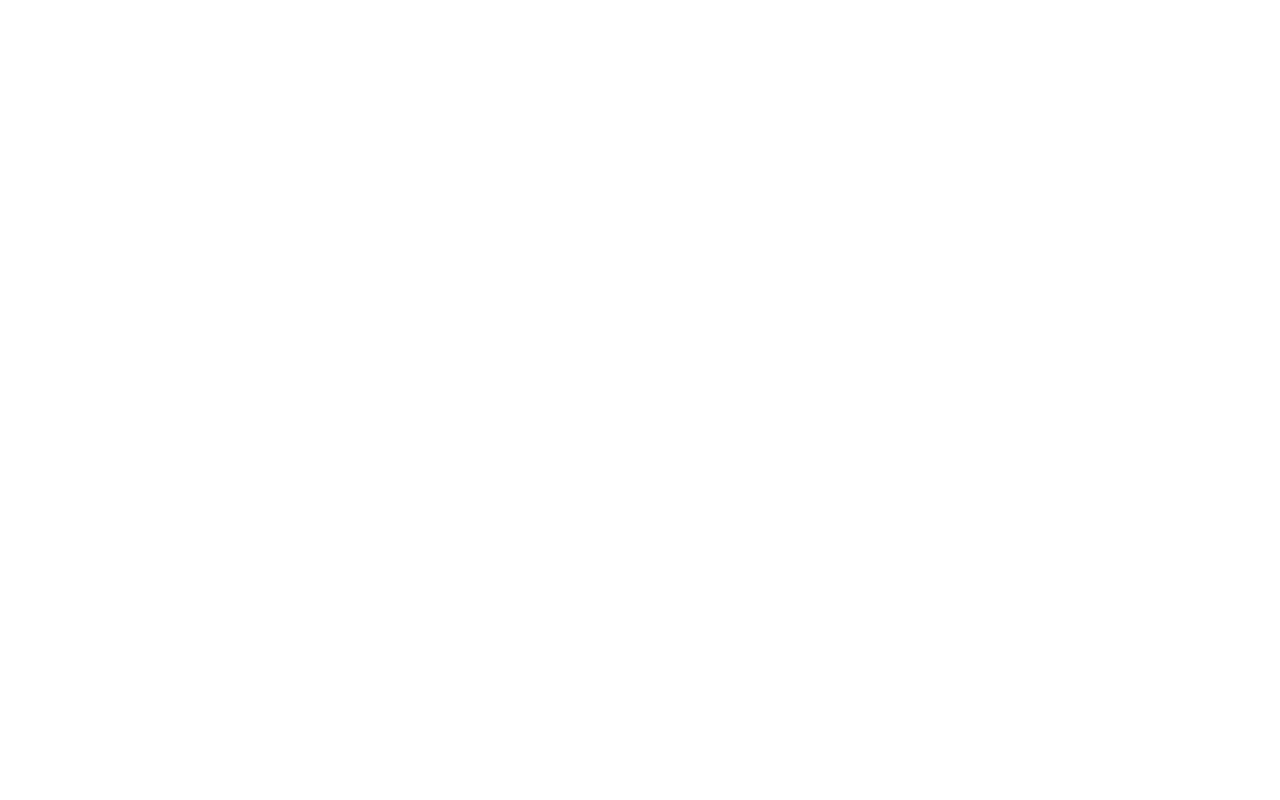
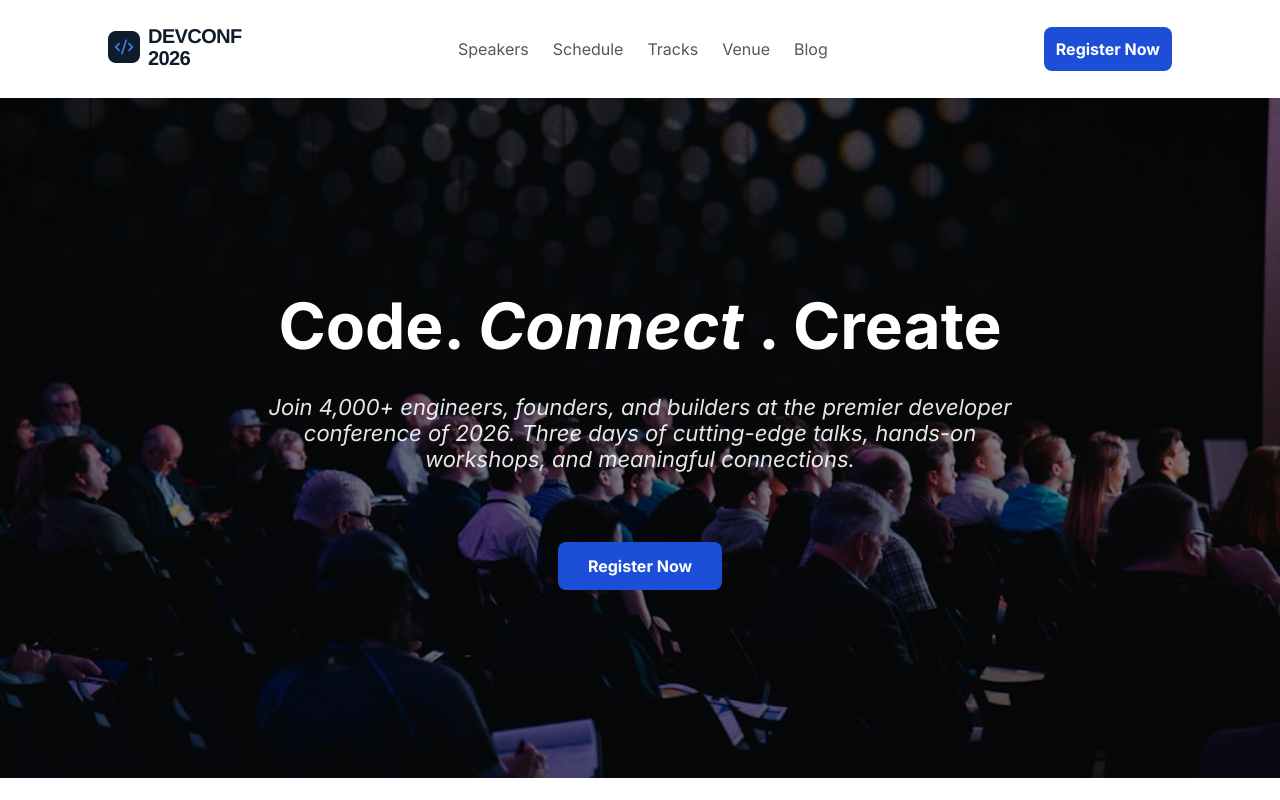
Before and after one commit to DeveloperNadim/Devconf-2026, a plain HTML site: page index.html in a window 1280 px wide. Drawn offline with Linux system fonts and the light colour scheme.

Commit message:
create hero section

```diff
--- a/css/style.css
+++ b/css/style.css
@@ -2,4 +2,78 @@
     padding: 0;
     margin: 0;
     box-sizing: border-box;
+    font-family: "Inter", sans-serif;
 }
+/* navbar section */
+nav {
+    display: flex;
+    justify-content: space-around;
+    padding: 25px 0;
+    align-items: center;
+}
+.logo img {
+ cursor: pointer;
+}
+.menu > ul {
+   display: flex;
+   list-style: none;
+   gap: 24px;
+}
+.menu ul li a {
+    text-decoration: none;
+    color: #575757;
+    font-size: 16px;
+    font-weight: 400;
+    text-align: center;
+}
+.global-button {
+    color: #FFFFFF;
+    background-color: #1D4ED8;
+    padding: 12px 12px;
+    border: none;
+    font-size: 16px;
+    font-weight: bold;
+    border-radius: 8px;
+    cursor: pointer;
+}
+body {
+    padding: 0;
+}
+/* hero section */
+.header-container {
+    background: linear-gradient(rgba(0, 0, 0, 0.5), rgba(0, 0, 0, 0.5)),
+    url("../images/banner.jpg");
+    height: 85vh;
+    background-repeat: no-repeat;
+    background-size: cover;
+    width:100%;
+    background-position: center;
+    display: flex;
+    align-items: center;
+}
+.hero-child {
+    display: flex;
+    flex-direction: column;
+    justify-content: center;
+    align-items: center;
+    text-align: center;
+    gap: 30px;
+    padding: 0 20px;
+    margin: 0px auto;
+}
+.hero-child  h2 {
+    font-size: 64px;
+    font-weight: bold;
+    color: #FFFFFF;
+}
+.hero-child p {
+    font-size: 22px;
+    font-weight: 400;
+    color: rgba(255, 255, 255, 0.9);
+    max-width: 760px;
+    font-style: italic;
+}
+.hero-child button{
+    padding: 14px 30px;
+    margin-top: 40px;
+}
--- a/index.html
+++ b/index.html
@@ -1,12 +1,48 @@
-<!DOCTYPE html>
+<!doctype html>
 <html lang="en">
-<head>
-    <meta charset="UTF-8">
-    <meta name="viewport" content="width=device-width, initial-scale=1.0">
+  <head>
+    <meta charset="UTF-8" />
+    <meta name="viewport" content="width=device-width, initial-scale=1.0" />
     <title>DEVCONF 2026</title>
-    <link rel="stylesheet" href="./css/style.css">
-</head>
-<body>
+    <link rel="stylesheet" href="./css/style.css" />
 
-</body>
+    <!-- link google fonts -->
+    <link rel="preconnect" href="https://fonts.googleapis.com" />
+    <link rel="preconnect" href="https://fonts.gstatic.com" crossorigin />
+    <link
+      href="https://fonts.googleapis.com/css2?family=Inter:ital,opsz,wght@0,14..32,100..900;1,14..32,100..900&display=swap"
+      rel="stylesheet"
+    />
+  </head>
+  <body>
+    <!-- navbar section -->
+    <nav>
+      <div class="logo">
+        <img src="./images/logo.png" alt="Devconf logo" />
+      </div>
+      <div class="menu">
+        <ul>
+          <li><a href="#">Speakers</a></li>
+          <li><a href="#">Schedule</a></li>
+          <li><a href="#">Tracks</a></li>
+          <li><a href="#">Venue</a></li>
+          <li><a href="#">Blog</a></li>
+        </ul>
+      </div>
+      <div class="nav-button">
+        <button class="global-button">Register Now</button>
+      </div>
+    </nav>
+    <!-- hero section -->
+    <header  class="header-container">
+        <div class="hero-child">
+            <h2>Code. <em> Connect</em> . Create</h2>
+            <p>Join 4,000+ engineers, founders, and builders at the premier developer conference of 2026. Three days of cutting-edge talks, hands-on workshops, and meaningful connections.</p>
+            <button class="global-button">Register Now</button>
+        </div>
+    </header>
+    <main>
+
+    </main>
+  </body>
 </html>
```
